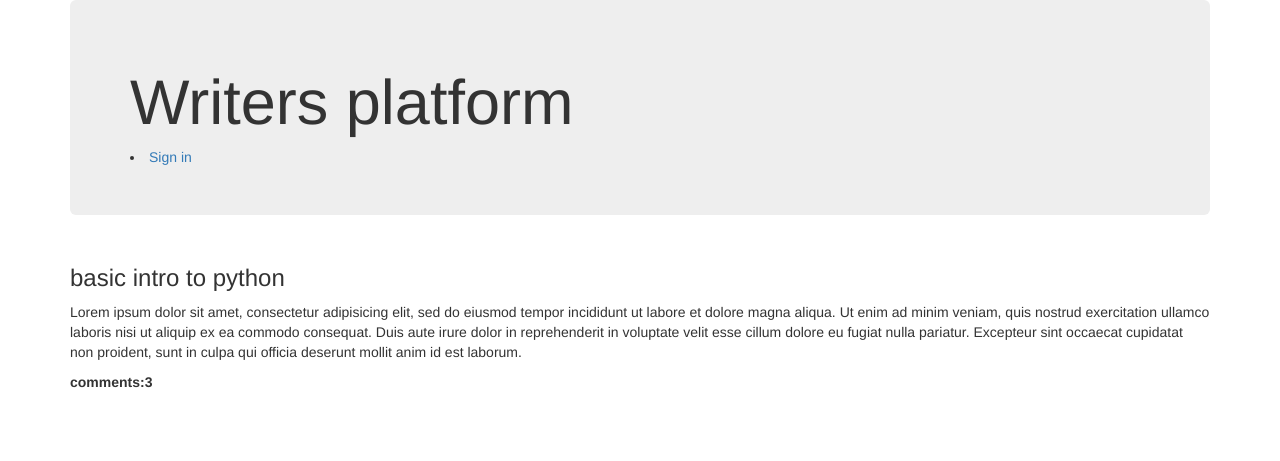
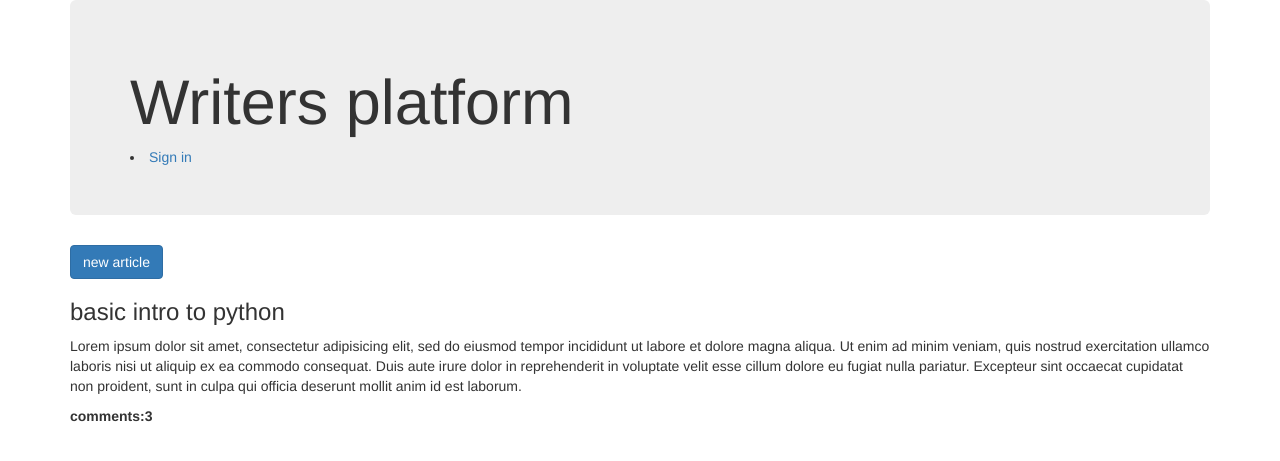
Before and after one commit to DavidNjoroge/writers-platform, a Flask app: page / in a window 1280 px wide. Shown: the top 461 px of the page. Run offline with Flask 2, Linux system fonts and the light colour scheme; some libraries are stand-ins or nearby versions.

Commit message:
add model for articles

```diff
--- a/app/main/__init__.py
+++ b/app/main/__init__.py
@@ -1,3 +1,3 @@
 from flask import Blueprint
 main=Blueprint('main',__name__)
-from . import views
+from . import views,forms
--- a/app/main/views.py
+++ b/app/main/views.py
@@ -2,6 +2,7 @@ from flask import render_template,request,redirect,url_for,abort
 from . import main
 from ..models import User
 from .. import db
+from .forms import NewArticle
 
 
 @main.route('/')
@@ -11,3 +12,15 @@ def index():
     """
 
     return render_template('index.html')
+@main.route('/new-article')
+def new_article():
+    '''
+    view function for new article
+    '''
+    form=NewArticle()
+    if form.validate_on_submit():
+        title=form.title.data
+        body=form.body.data
+        new_pitch=Pitch(title=title,body=body,user=current_user)
+
+    return render_template('new-article.html',form=form)
--- a/app/templates/index.html
+++ b/app/templates/index.html
@@ -1,5 +1,6 @@
 {% extends 'base.html' %} {% block content %}
 <div class="container">
+  <a href="/new-article" class="btn btn-primary">new article </a>
   <div class="article">
     <h3>basic intro to python</h3>
     <p>Lorem ipsum dolor sit amet, consectetur adipisicing elit, sed do eiusmod tempor incididunt ut labore et dolore magna aliqua. Ut enim ad minim veniam, quis nostrud exercitation ullamco laboris nisi ut aliquip ex ea commodo consequat. Duis aute irure
--- /dev/null
+++ b/app/templates/new-article.html
@@ -0,0 +1,6 @@
+{% extends 'base.html' %}{% import 'bootstrap/wtf.html' as wtf%} {% block content %}
+<div class="container">
+  {{wtf.quick_form(form)}}
+
+</div>
+{% endblock %}
```
Also changed, not shown: app/main/forms.py (added, +8 -0 lines), app/models.py (+10 -0 lines).
